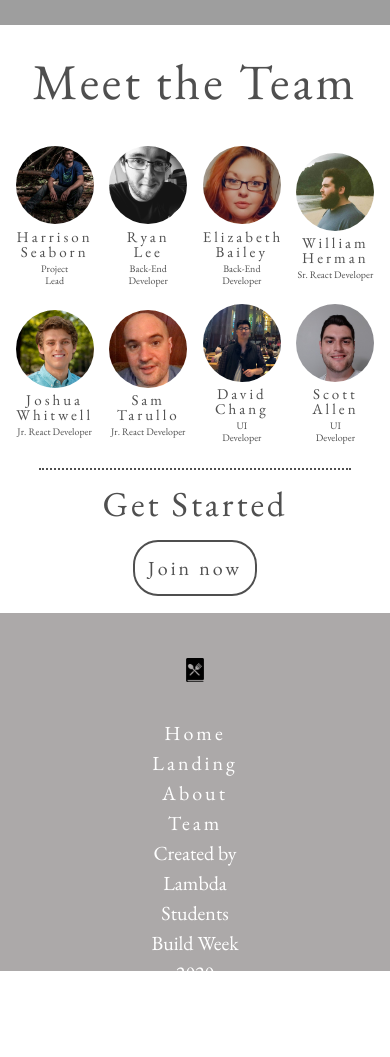
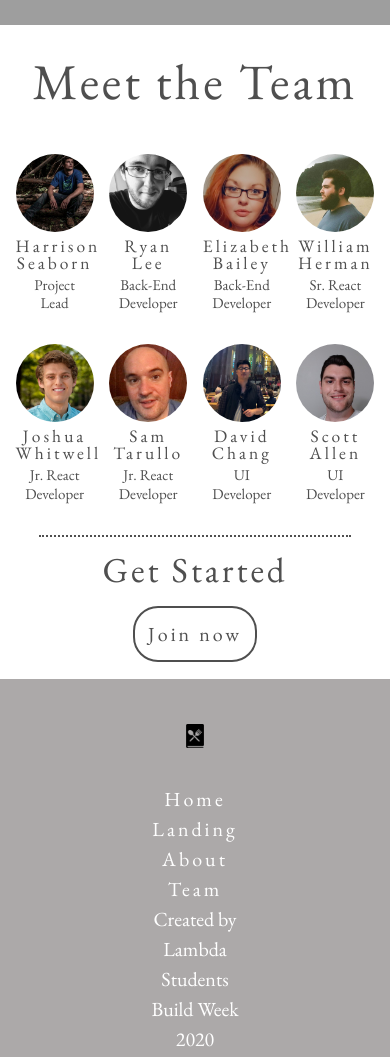
Before and after one commit to BW-secret-family-recipes-3/user-interface, a plain HTML site: page team.html in a window 390 px wide. Shown: the part 720-1777 px from the top of the page. Before the commit the page ends 1708 px from the top, so only its background shows below. Drawn offline with nearby package versions, Linux system fonts and the light colour scheme; grey boxes are pictures that could not be loaded.

Commit message:
Additional finishing touches

```diff
--- a/css/landing.css
+++ b/css/landing.css
@@ -355,7 +355,7 @@ footer .footernav {
     }
 
     footer .footercontainer{
-        padding-bottom: 10%;
+        margin-bottom: 10%;
     }
 }/*max-width 500px*/
 
--- a/css/team.css
+++ b/css/team.css
@@ -215,11 +215,14 @@ header nav a:hover{
     display: flex;
     flex-direction: row;
     text-align: center;
+    align-items: center;
+    justify-content: center;
+    flex-wrap: wrap;
 }
 
 .tile {
-    margin: 0 2%;
-    width: 9.75%;
+    margin: 2% 2%;
+    width: 20%;
 }
 
 .tile img{
@@ -305,6 +308,7 @@ footer .footernav {
 
     #signup-button{
         padding: 0 0;
+        margin-top: 10%
     }
 
     header nav{
@@ -327,7 +331,7 @@ footer .footernav {
     }
 
     .tile p{
-        font-size: 1rem;
+        font-size: 1.25rem;
     }
 
     footer {
@@ -340,7 +344,7 @@ footer .footernav {
     }
 
     footer .footercontainer{
-        padding-bottom: 25%;
+        margin-bottom: 10%;
     }
 }/*max-width 500px*/
 
@@ -368,6 +372,29 @@ footer .footernav {
         justify-content: center;
         text-align: center;
         letter-spacing: 0px;
+    }
+
+    header nav{
+        flex-wrap: wrap;
+    }
+
+    .teamcontainer{
+        align-items: center;
+        justify-content: center;
+        flex-wrap: wrap;
+    }
+
+    .tile {
+        width: 20%;
+        padding: 2% 0;
+    }
+
+    h4{
+        font-size: 1.75rem;
+    }
+
+    .tile p{
+        font-size: 1.5rem;
     }
 
     #signup-button{
@@ -410,6 +437,29 @@ footer .footernav {
         letter-spacing: 0px;
     }
 
+    header nav{
+        flex-wrap: wrap;
+    }
+
+    .teamcontainer{
+        align-items: center;
+        justify-content: center;
+        flex-wrap: wrap;
+    }
+
+    .tile {
+        width: 20%;
+        padding: 2% 0;
+    }
+
+    h4{
+        font-size: 1.75rem;
+    }
+
+    .tile p{
+        font-size: 1.5rem;
+    }
+
     #signup-button{
         padding: 2% 1%;
         margin-top: 5%;
--- a/team.html
+++ b/team.html
@@ -21,7 +21,7 @@
         </div>
         <div class = "headertext">
         <h2>Family Recipes</h2>
-        <nav>
+        <nav class = "headernav">
             <a href = "index.html" class= "Home">Home</a>
             <a href = "landing.html" class= "Landing">Landing</a>
             <a href = "about.html" class= "About">About</a>
@@ -42,37 +42,37 @@
         <div class = teamcontainer>
             <div class = "tile">
                 <img src = "img/harrison.jpeg" alt = "A photo of Harrison.">
-                <h4>Harrison Seaborn</h4>
+                <h4>Harrison<br> Seaborn</h4>
                 <p>Project<br>Lead</p>
             </div>
             <div class = "tile">
                 <img src = "img/ryan.jpeg" alt = "A photo of Ryan.">
                 <h4>Ryan<br> Lee</h4>
-                <p>Back-End Developer</p>
+                <p>Back-End<br> Developer</p>
             </div>
             <div class = "tile">
                 <img src = "img/elizabeth.jpeg" alt = "A photo of Elizabeth.">
-                <h4>Elizabeth Bailey</h4>
-                <p>Back-End Developer</p>
+                <h4>Elizabeth<br> Bailey</h4>
+                <p>Back-End<br> Developer</p>
             </div>
             <div class = "tile">
                 <img src = "img/william.jpeg" alt = "A photo of William.">
-                <h4>William Herman</h4>
-                <p>Sr. React Developer</p>
+                <h4>William<br> Herman</h4>
+                <p>Sr. React<br> Developer</p>
             </div>
             <div class = "tile">
                 <img src = "img/joshua.png" alt = "A photo of Joshua.">
-                <h4>Joshua Whitwell</h4>
-                <p>Jr. React Developer</p>
+                <h4>Joshua<br> Whitwell</h4>
+                <p>Jr. React<br> Developer</p>
             </div>
             <div class = "tile">
                 <img src = "img/sam.jpeg" alt = "A photo of Sam.">
-                <h4>Sam Tarullo</h4>
-                <p>Jr. React Developer</p>
+                <h4>Sam<br> Tarullo</h4>
+                <p>Jr. React<br> Developer</p>
             </div>
             <div class = "tile">
                 <img src = "img/david.jpeg" alt = "A photo of David.">
-                <h4>David Chang</h4>
+                <h4>David<br> Chang</h4>
                 <p>UI<br>Developer</p>
             </div>
             <div class = "tile">
```
